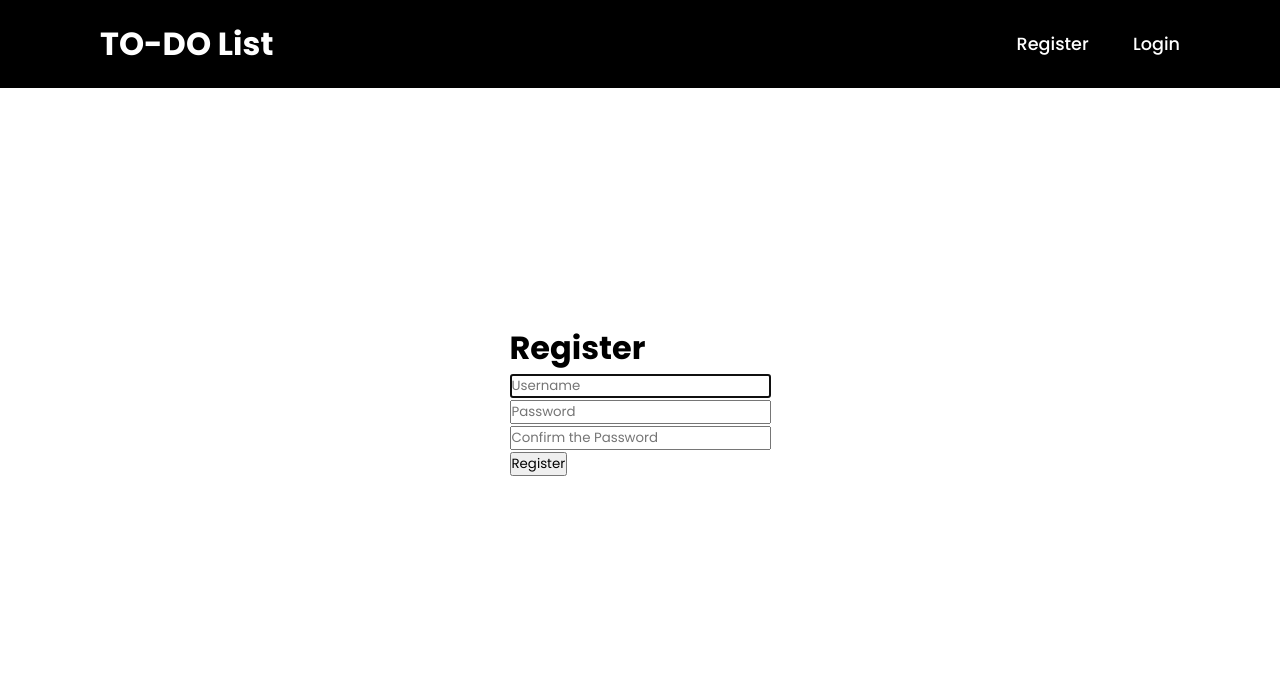
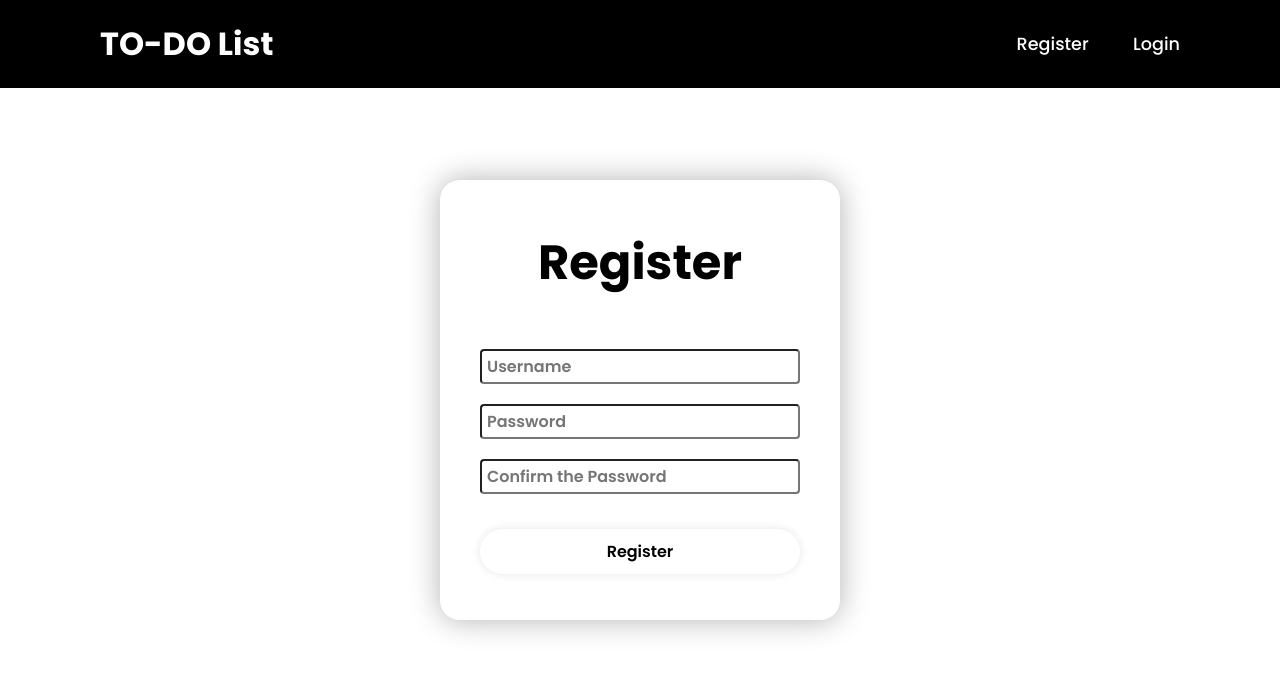
Before and after one commit to Derich1/To-Do-List, a Flask app: page /register in a window 1280 px wide. Shown: the top 673 px of the page. Run offline with Flask 3, Linux system fonts and the light colour scheme.

Commit message:
estilização pronta

```diff
--- a/TO-DOLIST/static/styles.css
+++ b/TO-DOLIST/static/styles.css
@@ -62,6 +62,75 @@ header {
     transform: scaleX(1);
 }
 
+.wrapper{
+    position: relative;
+    width: 400px;
+    height: 440px;
+    background: transparent;
+    border-radius: 20px;
+    backdrop-filter: blur(2px);
+    box-shadow: 0px 0px 30px rgba(0,0,0,0.3);
+    display: flex;
+    justify-content: center;
+    align-items: center;
+}
+
+.wrapper .form-box{
+    width: 100%;
+    padding: 40px;
+}
+
+/* palavra login em cima de onde coloca o username e password */
+.form-box h1{
+    font-size: 3em;
+    color: #000;
+    text-align: center;
+    justify-content: center;
+    margin-bottom: 50px;
+}
+
+/* onde a pessoa vai escrever o login */
+.input-box{
+    position: relative;
+    width: 100%;
+    height: 50px;
+    margin: 5px 0;
+}
+
+.input-box input{
+    width: 100%;
+    height: 35px;
+    background: transparent;
+    border: color(black);
+    border-radius: 4px;
+    outline: none;
+    padding: 5px;
+    font-size: 1em;
+    font-weight: 600;
+}
+
+.btn {
+    width: 100%;
+    height: 45px;
+    background: #fff;
+    border: none;
+    outline: none;
+    border-radius: 40px;
+    box-shadow: 0 0 10px rgba(0,0,0,0.1);
+    cursor: pointer;
+    font-size: 16px;
+    color: #000;
+    font-weight: 600;
+    margin-top: 15px;
+}
+
+.btn:hover{
+    color: #fff;
+    background: #000;
+    border-color: #fff;
+}
+
+/* pra dar certo em qualquer tela */
 @media only screen and (max-width: 780px){
     header{
         padding: 20px 50px;
--- a/TO-DOLIST/templates/register.html
+++ b/TO-DOLIST/templates/register.html
@@ -5,19 +5,21 @@
 {% endblock %}
 
 {% block main %}
-
-    <h1 class="titulo-principal">Register</h1>
-    <form action="/register" method="post">
-        <div class="mb-3">
-            <input class="form-control mx-auto w-auto" autocomplete="off"  autofocus name="username" placeholder="Username" type="text">
+    <div class="wrapper">
+        <div class="form-box login">
+            <h1>Register</h1>
+            <form action="/register" method="post">
+                <div class="input-box">
+                    <input class="form-control mx-auto w-auto" autocomplete="off"  autofocus name="username" placeholder="Username" type="text" required>
+                </div>
+                <div class="input-box">
+                    <input class="form-control mx-auto w-auto" name="password" placeholder="Password" type="password" required>
+                </div>
+                <div class="input-box">
+                    <input class="form-control mx-auto w-auto" name="confirmation" placeholder="Confirm the Password" type="password" required>
+                </div>
+                <button class="btn" type="submit">Register</button>
+            </form>
         </div>
-        <div class="mb-3">
-            <input class="form-control mx-auto w-auto" name="password" placeholder="Password" type="password">
-        </div>
-        <div class="mb-3">
-            <input class="form-control mx-auto w-auto" name="confirmation" placeholder="Confirm the Password" type="password">
-        </div>
-        <button class="btn btn-primary" type="submit">Register</button>
-    </form>
-
+    </div>
 {% endblock %}
```
Also changed, not shown: TO-DOLIST/templates/login.html (+7 -7 lines).
